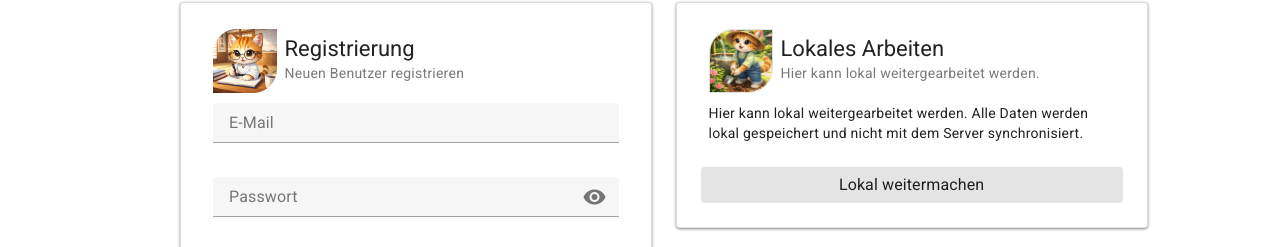
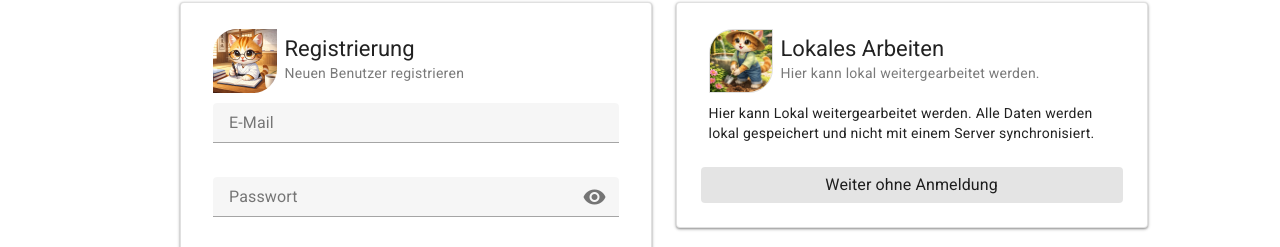
Before and after one commit to AK2083/DojoSphere, a Vue app: page / in a window 1280 px wide. Shown: the part 237-484 px from the top of the page. Built offline with nearby package versions, Linux system fonts and the light colour scheme.

Commit message:
refactor: add i18n to local work

```diff
--- a/src/features/authentication/i18n/de.ts
+++ b/src/features/authentication/i18n/de.ts
@@ -1,5 +1,9 @@
 export default {
-  useWithoutAuth: 'Weiter ohne Anmeldung',
+  useLocal: {
+    title: 'Lokal anmelden',
+    description: 'Hier kann Lokal weitergearbeitet werden. Alle Daten werden lokal gespeichert und nicht mit einem Server synchronisiert.',
+    submit: 'Weiter ohne Anmeldung'
+  },
   form: {
     title: 'Registrierung',
     description: 'Neuen Benutzer registrieren',
--- a/src/features/authentication/i18n/en.ts
+++ b/src/features/authentication/i18n/en.ts
@@ -1,5 +1,9 @@
 export default {
-  useWithoutAuth: 'Continue without registration',
+  useLocal: {
+    title: 'Local Login',
+    description: 'Continue working locally. All data is stored locally and not synchronized with a server.',
+    submit: 'Continue without registration'
+  },
   form: {
     title: 'Registration',
     description: 'Register a new user',
--- a/src/features/authentication/i18n/keys.ts
+++ b/src/features/authentication/i18n/keys.ts
@@ -1,5 +1,9 @@
 export const translationKeys = {
-  useWithoutAuth: 'auth.useWithoutAuth',
+  useLocal: {
+    title: 'auth.useLocal.title',
+    description: 'auth.useLocal.description',
+    submit: 'auth.useLocal.submit'
+  },
   form: {
     title: 'auth.form.title',
     description: 'auth.form.description',
--- a/src/features/authentication/ui/LocalWork.vue
+++ b/src/features/authentication/ui/LocalWork.vue
@@ -1,5 +1,8 @@
 <script setup>
 import { LocalImage } from '@features/authentication/assets'
+import { useTranslation, translationKeys } from '@features/authentication/i18n'
+
+const { t } = useTranslation()
 </script>
 
 <template>
@@ -20,14 +23,15 @@ import { LocalImage } from '@features/authentication/assets'
     </template>
 
     <template #text>
-      <span
-        >Hier kann lokal weitergearbeitet werden. Alle Daten werden lokal
-        gespeichert und nicht mit dem Server synchronisiert.</span
-      >
+      <span>{{ t(translationKeys.useLocal.description) }}</span>
     </template>
 
     <template #actions>
-      <v-btn text="Lokal weitermachen" variant="tonal" block></v-btn>
+      <v-btn
+        :text="t(translationKeys.useLocal.submit)"
+        variant="tonal"
+        block
+      ></v-btn>
     </template>
   </v-card>
 </template>
```
